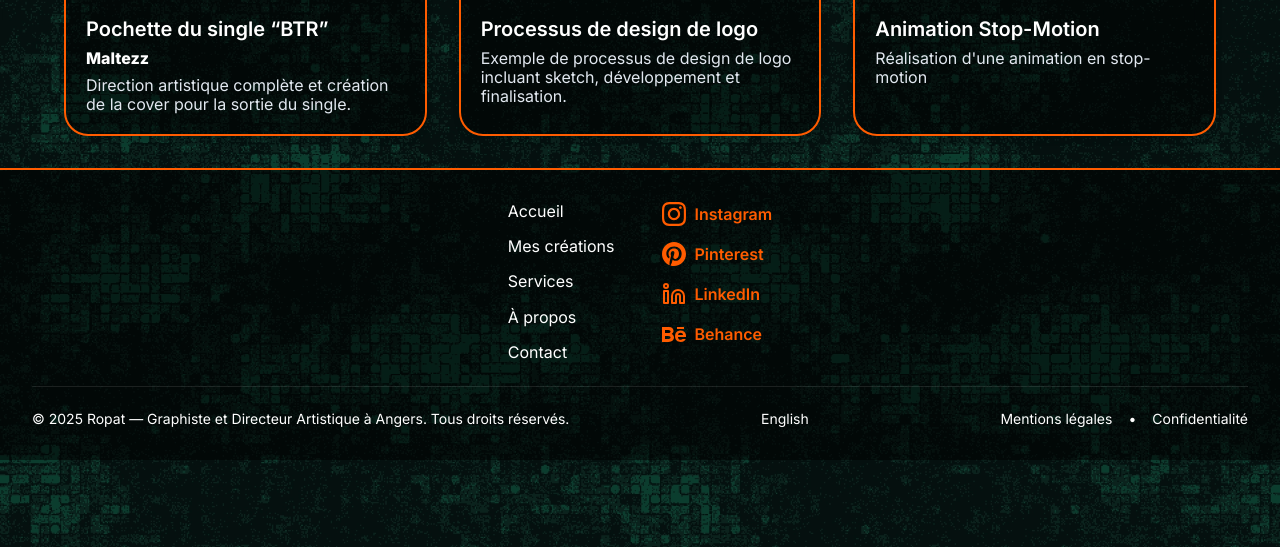
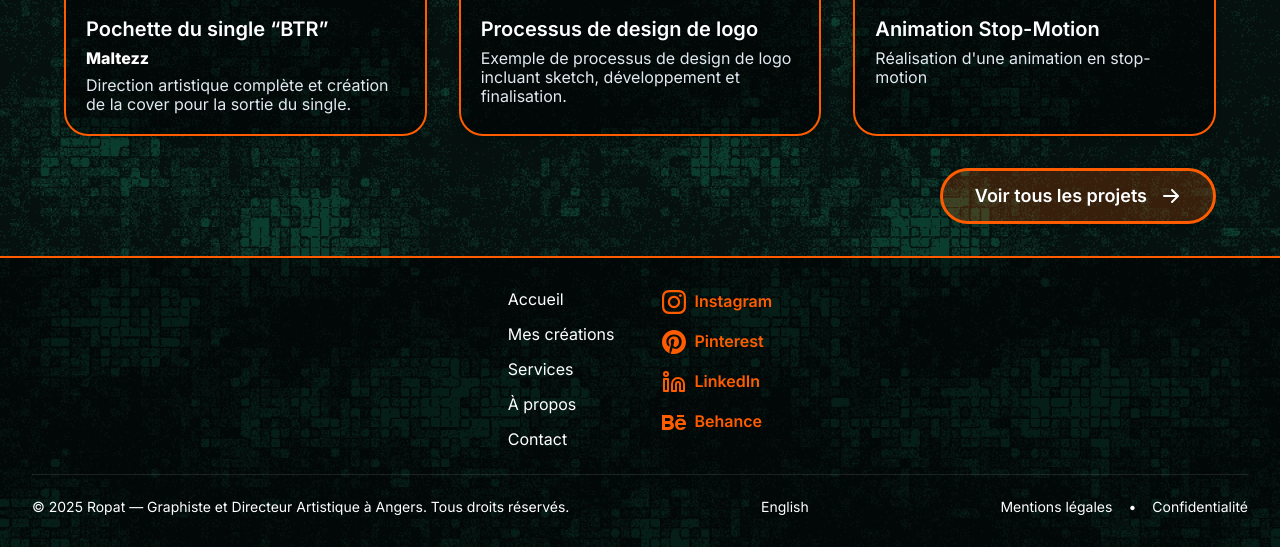
Before and after one commit to 7Nautilus/ropat-portfolio, a Jekyll site: the page built from index.html, in a window 1280 px wide and 900 px high, scrolled down 1252 px, cut to the strip 353-900 px from the top of the window. Built offline with Jekyll 4.4.1, drawn with Linux system fonts in a browser that asks for light colours.

Commit message:
Add CTA section for viewing all projects

```diff
--- a/index.html
+++ b/index.html
@@ -69,5 +69,13 @@ og_url: "https://ropat.art"
         {% endif %}
       {% endfor %}
     </div>
+    <div class="cta-container">
+      <a href="/fr/portfolio.html" class="cta">
+        Voir tous les projets
+        <svg width="20" height="20" viewBox="0 0 20 20" fill="currentColor" aria-hidden="true">
+          <path fill-rule="evenodd" d="M10.293 3.293a1 1 0 011.414 0l6 6a1 1 0 010 1.414l-6 6a1 1 0 01-1.414-1.414L14.586 11H3a1 1 0 110-2h11.586l-4.293-4.293a1 1 0 010-1.414z" clip-rule="evenodd"/>
+        </svg>
+      </a>
+    </div>
   </section>
 </main>
```
